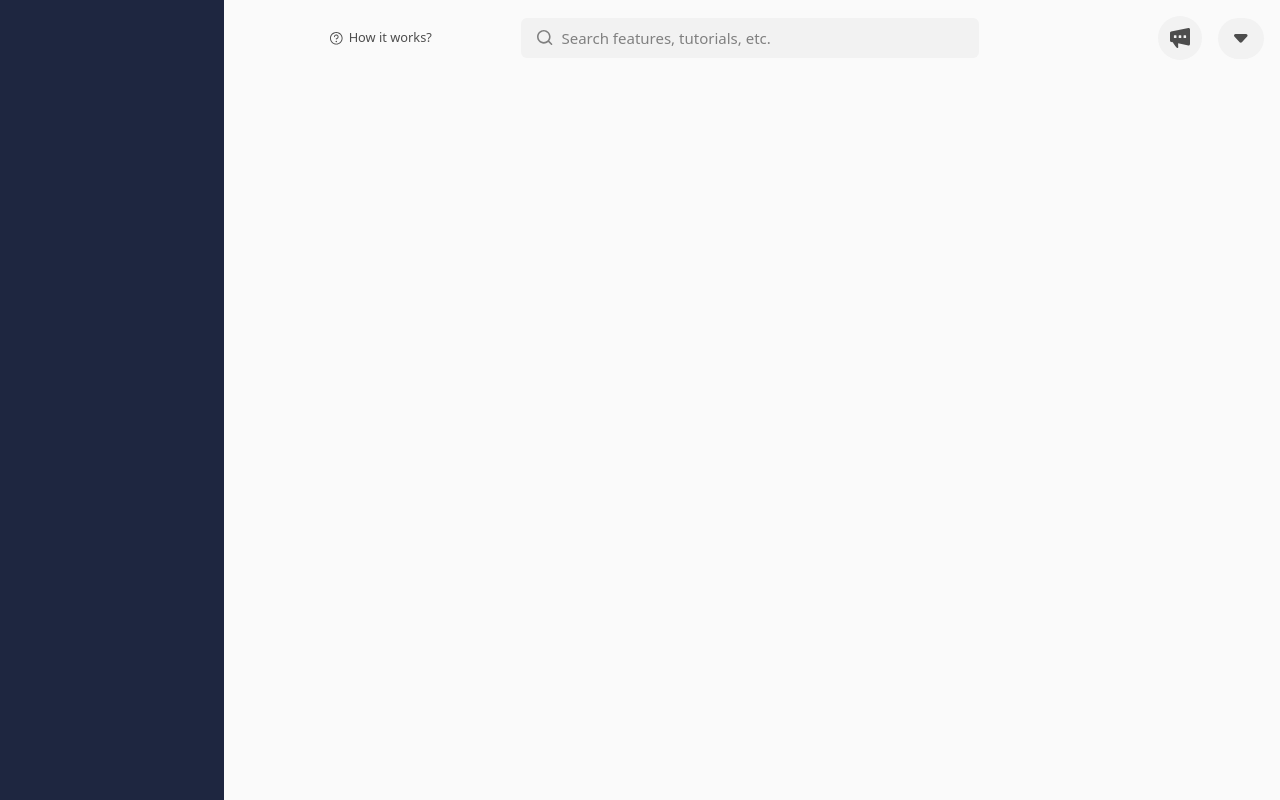
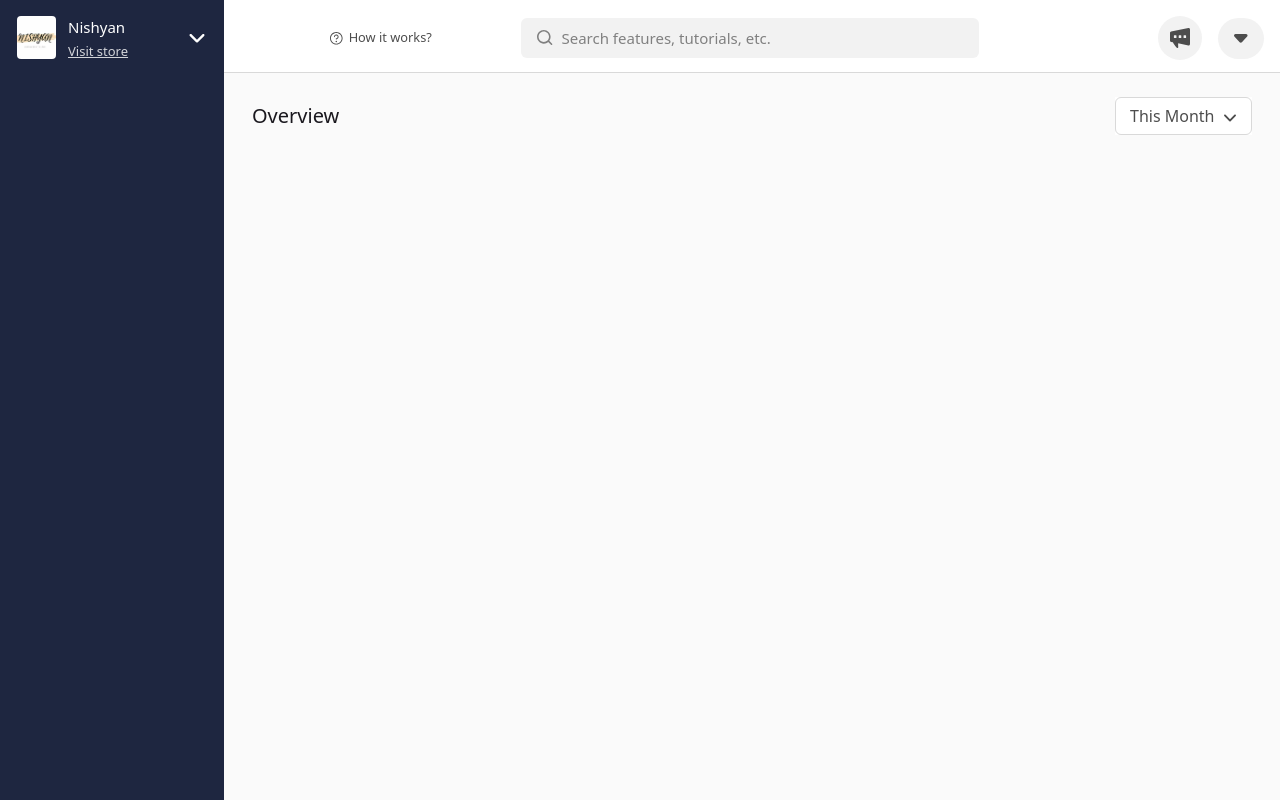
Before and after one commit to WadadParker/dukaan-design-breakdown, a React (Vite) app: page / in a window 1280 px wide. Built offline with nearby package versions, Linux system fonts and the light colour scheme.

Commit message:
feat: profile header

```diff
--- a/src/App.tsx
+++ b/src/App.tsx
@@ -1,12 +1,36 @@
+import ArrowDown from "./components/icons/ArrowDown"
 import Navbar from "./components/main/Navbar"
+import logo from "./assets/logo.png"
+import ArrowDownWhite from "./components/icons/ArrowDownWhite"
 
 function App() {
 
   return (
       <div className="bg-background-white flex h-screen w-screen overflow-hidden">
-        <div className=" w-56 bg-primary "></div>
+        <div className=" w-56 bg-primary py-4 px-2">
+          <header className='flex space-x-3 px-2.25'>
+            <img src={logo} alt='user profile' width={39} height={39} className=' rounded object-cover' />
+            <aside className='grow space-y-1'>
+                <h1 className='text-white font-medium text-[15px]'>Nishyan</h1>
+                <p className=' text-[13px] leading-4 text-white/80 underline hover:cursor-pointer w-fit'>Visit store</p>
+            </aside>
+            <ArrowDownWhite />
+          </header>
+        </div>
         <div className="grow ">
           <Navbar />
+          <main className="px-7 pt-6">
+            <section className='flex justify-between items-center'>
+              <h1 className='text-text-dark text-xl font-medium'>Overview</h1>
+              <aside className='relative bg-white'>
+                <select className=' py-1.5 pl-3.5 pr-9 hover:cursor-pointer appearance-none bg-white border border-border rounded-md text-text '>
+                  <option>This Month</option>
+                  <option>Last Month</option>
+                </select>
+                <ArrowDown />
+              </aside>
+            </section>
+          </main>
         </div>
       </div>
   )
--- /dev/null
+++ b/src/components/icons/ArrowDown.tsx
@@ -0,0 +1,10 @@
+
+const ArrowDown = () => {
+  return (
+    <svg className='absolute right-3.5 top-3 hover:cursor-pointer pointer-events-none max-sm:w-3 max-sm:h-3' xmlns="http://www.w3.org/2000/svg" width="16" height="16" viewBox="0 0 16 16" fill="none">
+        <path d="M2.27748 5.77748C2.61381 5.44114 3.14013 5.41057 3.511 5.68575L3.61726 5.77748L8 10.1598L12.3827 5.77748C12.7191 5.44114 13.2454 5.41057 13.6163 5.68575L13.7225 5.77748C14.0589 6.11381 14.0894 6.64013 13.8142 7.011L13.7225 7.11726L8.66989 12.1699C8.33355 12.5062 7.80724 12.5368 7.43636 12.2616L7.33011 12.1699L2.27748 7.11726C1.90751 6.74729 1.90751 6.14745 2.27748 5.77748Z" fill="#4D4D4D"/>
+    </svg>
+  )
+}
+
+export default ArrowDown
--- /dev/null
+++ b/src/components/icons/ArrowDownWhite.tsx
@@ -0,0 +1,10 @@
+
+const ArrowDownWhite = () => {
+  return (
+    <svg className='self-center hover:cursor-pointer' xmlns="http://www.w3.org/2000/svg" width="20" height="20" viewBox="0 0 20 20" fill="none">
+        <path d="M2.84685 7.22185C3.26727 6.80143 3.92516 6.76321 4.38876 7.10719L4.52157 7.22185L10 12.6997L15.4784 7.22185C15.8988 6.80143 16.5567 6.76321 17.0203 7.10719L17.1532 7.22185C17.5736 7.64227 17.6118 8.30016 17.2678 8.76376L17.1532 8.89657L10.8374 15.2124C10.4169 15.6328 9.75905 15.671 9.29545 15.327L9.16264 15.2124L2.84685 8.89657C2.38438 8.43411 2.38438 7.68431 2.84685 7.22185Z" fill="white"/>
+    </svg>
+  )
+}
+
+export default ArrowDownWhite
--- a/src/components/main/Navbar.tsx
+++ b/src/components/main/Navbar.tsx
@@ -6,7 +6,7 @@ import IconButton from "../kit/IconButton"
 
 const Navbar = () => {
   return (
-    <nav className="flex justify-evenly items-center p-4">
+    <nav className="flex justify-evenly items-center p-4 pb-3 border-b bg-white border-border ">
     <section className="flex grow justify-center gap-x-1.5 items-center">
         <QuestionMark />
         <small className="text-text">How it works?</small>
--- /dev/null
+++ b/src/components/sidebar/ProfileHeader.tsx
@@ -0,0 +1,8 @@
+
+const ProfileHeader = () => {
+  return (
+    <div>ProfileHeader</div>
+  )
+}
+
+export default ProfileHeader
```
Also changed, not shown: src/assets/logo.png (added).
